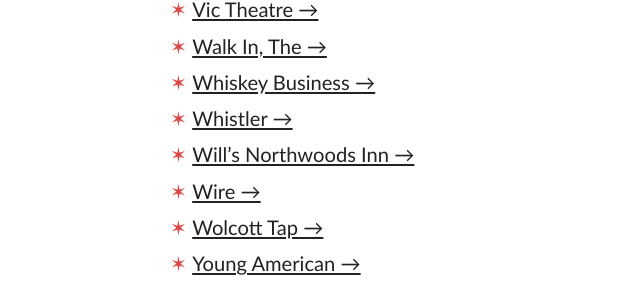
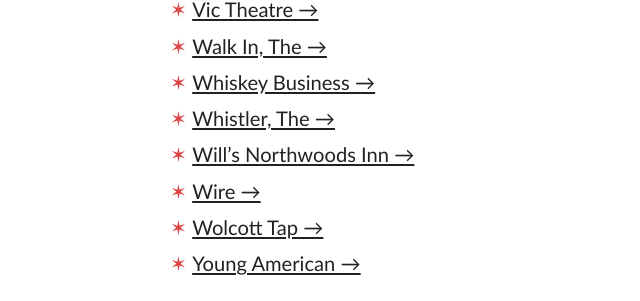
Before and after one commit to spencertweedy/chicagoservicerelief, a Jekyll site: the page built from index.html, in a window 1280 px wide and 900 px high, scrolled down 6689 px. Shown: the part 154-455 px from the top of the window, without its empty margins (150-790 px from the left). Built offline with Jekyll 4.4.1, drawn with Linux system fonts in a browser that asks for light colours; some of the changed text lies outside the part shown.

Commit message:
update names

```diff
--- a/_data/establishments.yml
+++ b/_data/establishments.yml
@@ -22,7 +22,7 @@
 - title: Cafe Mustache
   url: https://www.gofundme.com/f/help-the-cafe-mustache-staff
   type: bar
-- title: Whistler
+- title: Whistler, The
   url: https://www.gofundme.com/f/the-whistler-empoyee-fund
   type: bar
 - title: Metro
@@ -453,7 +453,7 @@
 - title: Flat Iron
   url: https://www.gofundme.com/f/fundraiser-for-the-flat-iron-staff
   type: bar
-- title: Happy Camper
+- title: Happy Camper (Old Town)
   url: https://www.gofundme.com/f/happy-camper-survival-fund
   type: restaurant
 - title: Homeslice
```
